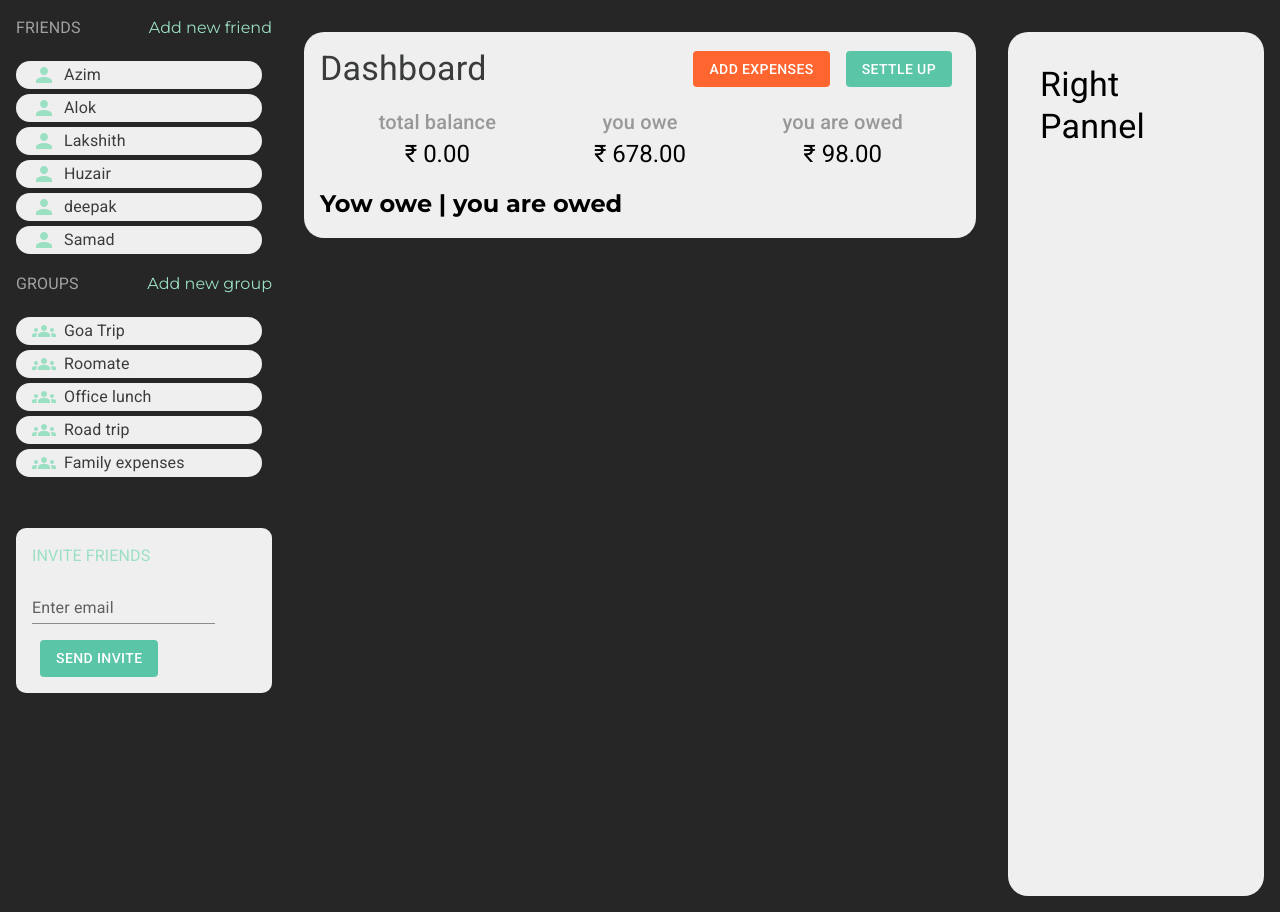
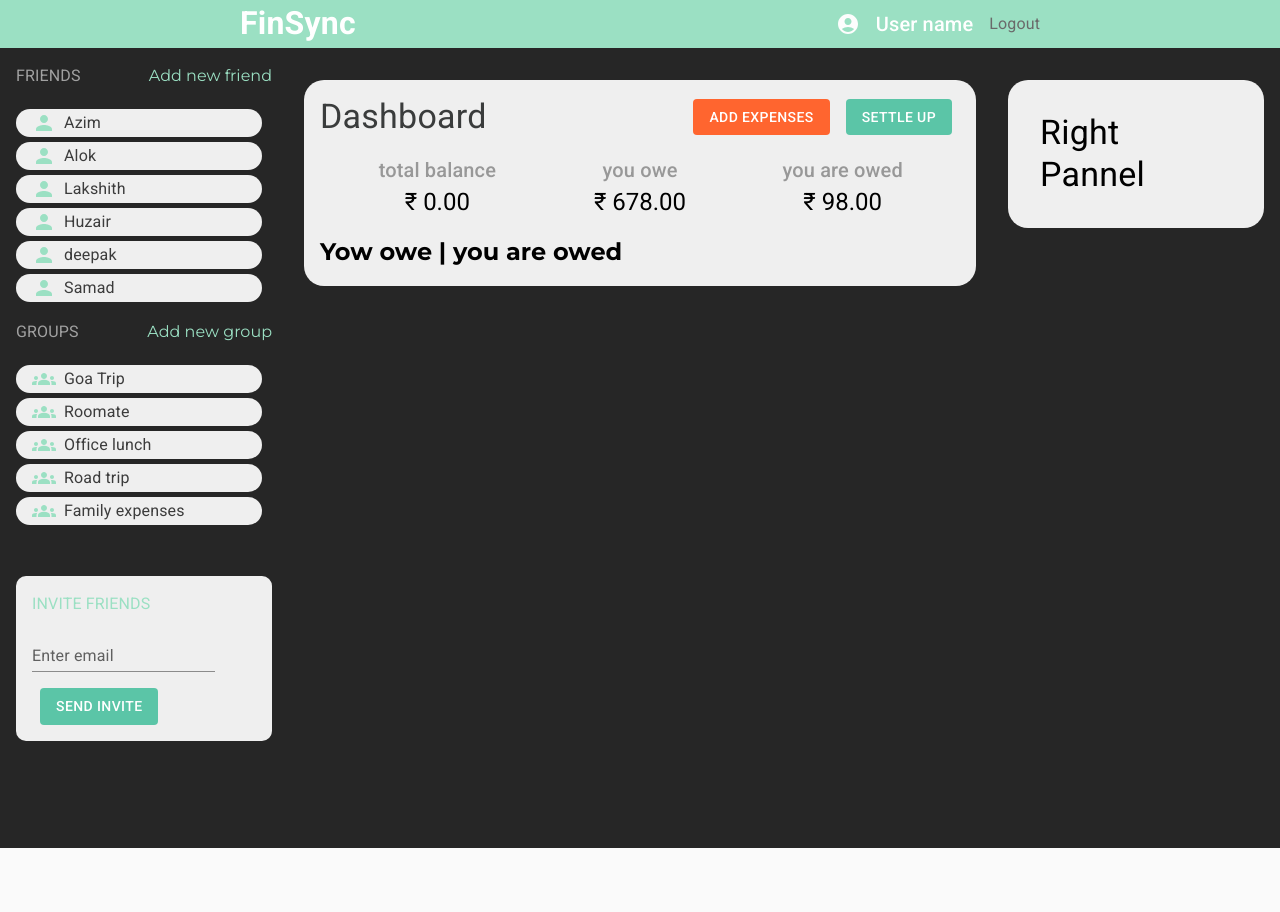
Before and after one commit to azim1410/FinSync, a React (Vite) app in the folder frontend/: page /dashboard in a window 1280 px wide. After the commit the page ends 848 px from the top, so only its background shows below. Built offline with nearby package versions, Linux system fonts and the light colour scheme; sample sign-in values are in the browser's storage.

Commit message:
logout and navbar implemented

```diff
--- /dev/null
+++ b/frontend/src/components/Navbar/index.tsx
@@ -0,0 +1,30 @@
+import { Box, Typography } from "@mui/material"
+import AccountCircleIcon from '@mui/icons-material/AccountCircle';
+import { logout } from "../../features/auth/AuthSlice";
+import { useDispatch } from "react-redux";
+const Navbar = () => {
+    const dispatch = useDispatch();
+    const handleLogout = () => {
+       dispatch(logout());
+    }
+    return (
+        <Box sx={{
+            backgroundColor: '#9be0c3', display: 'flex', justifyContent: 'space-around', alignItems: 'center', position: 'sticky', top: 0,
+            flex: 1,
+            width: '100%',
+            height: '3rem',
+            zIndex: 5,
+        }}>
+            <Typography variant="h4" sx={{ fontWeight: 600, color: 'white', fontSize: '2rem', }}>FinSync</Typography>
+            <Box sx={{display:'flex', alignItems: 'center', justifyContent: 'space-between' }}>
+                <AccountCircleIcon sx={{ color: '#fdfdfd', marginRight: '1rem' }} />
+                <Typography variant="h6" sx={{color: 'white'}}>User name</Typography>
+                <button onClick={() => handleLogout()}>
+                    <Typography sx={{color:'#6a6a6a', marginLeft:'1rem'}}>Logout</Typography>
+                </button>
+            </Box>
+        </Box>
+    )
+}
+
+export default Navbar
--- a/frontend/src/components/RightPannel/index.tsx
+++ b/frontend/src/components/RightPannel/index.tsx
@@ -2,7 +2,7 @@ import { Box, Typography } from "@mui/material";
 
 const RightPannel = () => {
     return (
-        <Box className="right-pannel" sx={{backgroundColor: '#efefef', height: '100vh', padding:'2rem', borderRadius: '20px', marginTop: '1rem'}}>
+        <Box className="right-pannel" sx={{backgroundColor: '#efefef', height: 'max-content', padding:'2rem', borderRadius: '20px', marginTop: '1rem'}}>
             <Typography variant="h4">Right Pannel</Typography>
         </Box>
     )
--- a/frontend/src/layouts/Layout.tsx
+++ b/frontend/src/layouts/Layout.tsx
@@ -2,15 +2,18 @@ import { Outlet } from 'react-router-dom';
 import RightPannel from '../components/RightPannel';
 import LeftPannel from '../components/LeftPannel';
 import { Box } from '@mui/material';
+import Navbar from '../components/Navbar';
 
 const Layout = () => {
   return (
-    <Box sx={{ display: 'flex', minHeight: '100vh' }}>
+    <Box sx={{ backgroundColor: '#262626' }}>
+      <Navbar />
+      <Box sx={{ display: 'flex', minHeight: '100vh', maxWidth: '1280px', margin: 'auto' }}>
         <Box sx={{ width: '20%', background: '#262626', padding: '1rem' }}>
           <LeftPannel />
         </Box>
 
-      <Box sx={{ flex: 1, padding: '1rem', backgroundColor: '#262626'}}>
+        <Box sx={{ flex: 1, padding: '1rem', backgroundColor: '#262626' }}>
           <Outlet />
         </Box>
 
@@ -18,6 +21,7 @@ const Layout = () => {
           <RightPannel />
         </Box>
       </Box>
+    </Box>
   );
 };
 
```
Lines whose indentation alone changed are shown as unchanged.
